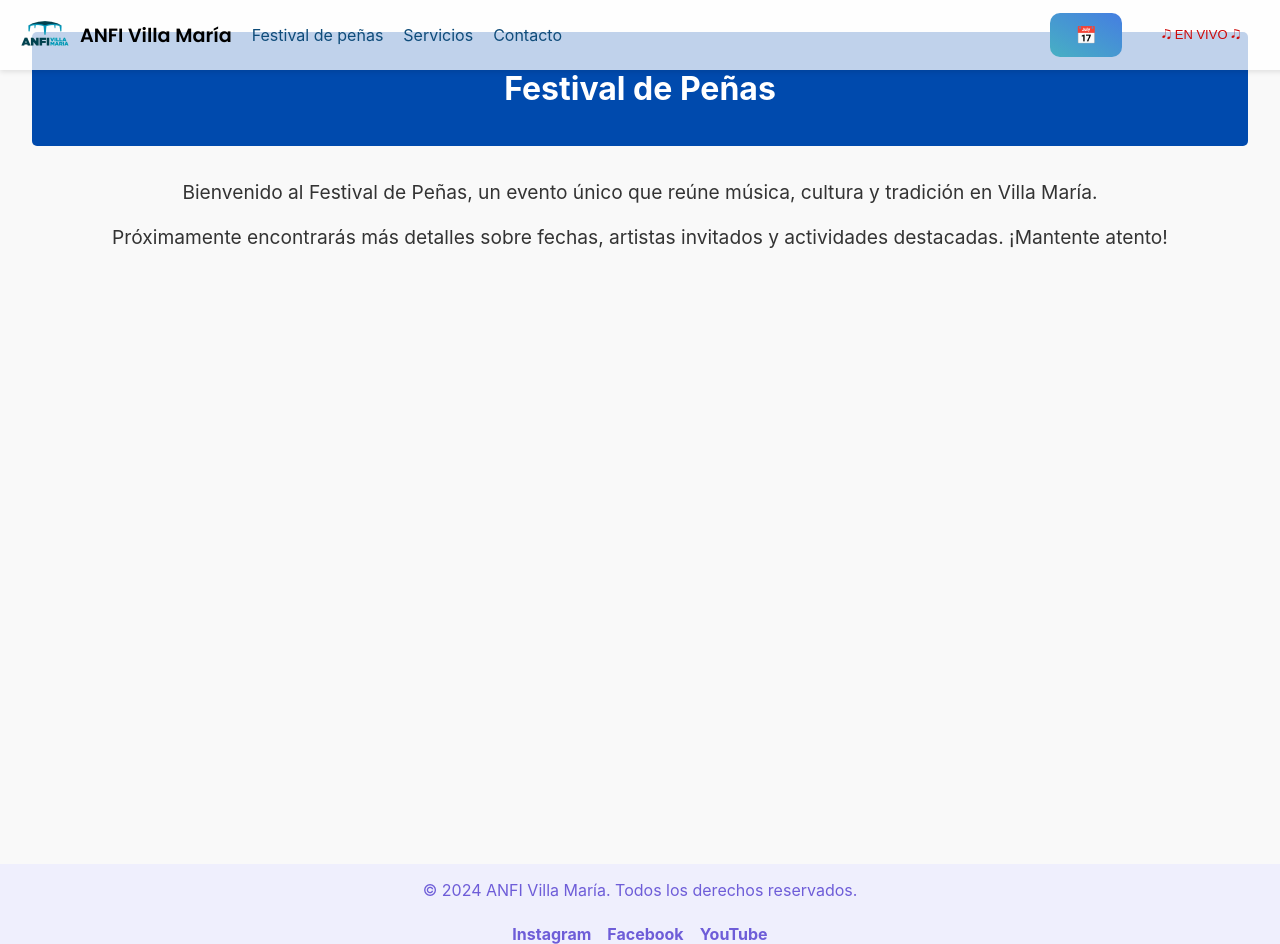
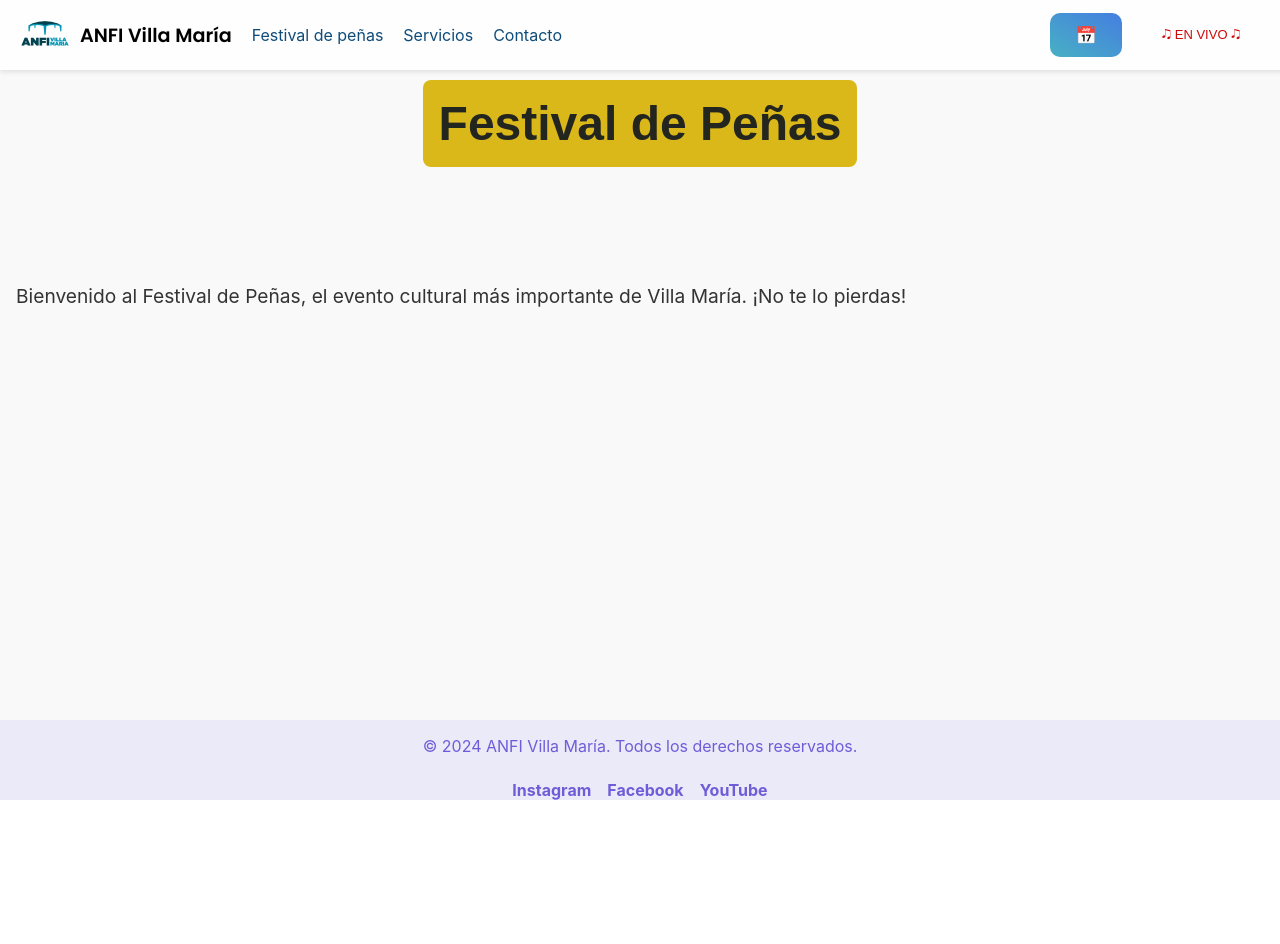
Before and after one commit to valentin9990Vergara/anfiVM-V2, a React (Create React App) app: page / in a window 1280 px wide. Both pictures are taken after a click on the item "Festival de peñas". After the commit the page ends 800 px from the top, so only its background shows below. Built offline with nearby package versions, Linux system fonts and the light colour scheme.

Commit message:
festival

```diff
--- a/src/App.js
+++ b/src/App.js
@@ -3,7 +3,7 @@ import React from 'react';
 import { BrowserRouter as Router, Routes, Route } from 'react-router-dom';
 import Home from './pages/Home'; // Ajusta la ruta si es necesario
 import Navbar from './components/Navbar';
-import Footer from './components/Footer';
+
 import FestivalPeñas from './pages/FestivalPeñas';
 
 
@@ -17,7 +17,7 @@ function App() {
                 <Route path="/festivalpeñas" element={<FestivalPeñas />} />
 
             </Routes>
-            <Footer />
+
 
         </Router>
 
--- a/src/components/Footer.css
+++ b/src/components/Footer.css
@@ -7,7 +7,7 @@
     bottom: 0;
     max-width: 100%; /* No exceder el ancho de la pantalla */
     overflow-x: hidden;
-
+    margin-top: auto;
 }
 
 .footer-content {
--- a/src/pages/FestivalPeñas.css
+++ b/src/pages/FestivalPeñas.css
@@ -1,21 +1,30 @@
 .festival-peñas {
-    padding: 2rem;
-    text-align: center;
+    display: flex;
+    flex-direction: column;
+    min-height: 100vh; /* Asegura que el contenedor ocupe toda la altura de la ventana */
     background-color: #f9f9f9;
-    color: #333;
-    min-height: 100vh; /* Asegura que ocupe toda la pantalla */
+    color: #333333;
 }
 
-.festival-header {
-    margin-bottom: 2rem;
-    background: #004aad; /* Color principal para el header */
-    color: white;
+
+.festival-title {
+    font-size: 3rem;
+    text-align: center;
+    margin: 5rem auto;
+    color: #23251f;
+    font-family: 'Russo One', sans-serif;
+    background-color: #dbb81a;
     padding: 1rem;
-    border-radius: 5px;
+    max-width: 80%; /* Limita el ancho máximo del fondo */
+    border-radius: 8px; /* Bordes redondeados */
+    margin-left: auto;
+    margin-right: auto; /* Centrado horizontal */
 }
 
-.festival-content p {
-    margin: 1rem 0;
+
+.festival-content {
+    flex: 1; /* Este asegura que el contenido principal ocupe el espacio restante */
+    padding: 1rem;
     font-size: 1.2rem;
     line-height: 1.5;
 }
--- a/src/pages/FestivalPeñas.js
+++ b/src/pages/FestivalPeñas.js
@@ -1,20 +1,19 @@
 import React from 'react';
+import Footer from '../components/Footer';
 import './FestivalPeñas.css';
 
 function FestivalPeñas() {
     return (
         <div className="festival-peñas">
-            <header className="festival-header">
-                <h1>Festival de Peñas</h1>
-            </header>
-            <section className="festival-content">
+
+                <h1 className="festival-title">Festival de Peñas</h1>
+
+            <div className="festival-content">
                 <p>
-                    Bienvenido al Festival de Peñas, un evento único que reúne música, cultura y tradición en Villa María.
+                    Bienvenido al Festival de Peñas, el evento cultural más importante de Villa María. ¡No te lo pierdas!
                 </p>
-                <p>
-                    Próximamente encontrarás más detalles sobre fechas, artistas invitados y actividades destacadas. ¡Mantente atento!
-                </p>
-            </section>
+            </div>
+            <Footer /> {/* Footer siempre en el flujo, al final */}
         </div>
     );
 }
--- a/src/pages/Home.js
+++ b/src/pages/Home.js
@@ -1,5 +1,6 @@
 import React, { useState, useEffect, useRef } from 'react';
 import './Home.css';
+import Footer from '../components/Footer';
 import img1 from '../assets/images/img1.jpg';
 import img2 from '../assets/images/img2.jpg';
 import img3 from '../assets/images/img3.jpg';
@@ -173,8 +174,9 @@ const Home = () => {
           <img src={youtubeIcon} alt="Youtube" className="custom-button-icon" />
           <div className="custom-button-text">Youtube</div>
         </div>
+
       </div>
-
+      <Footer />
 
         </>
     );
```
